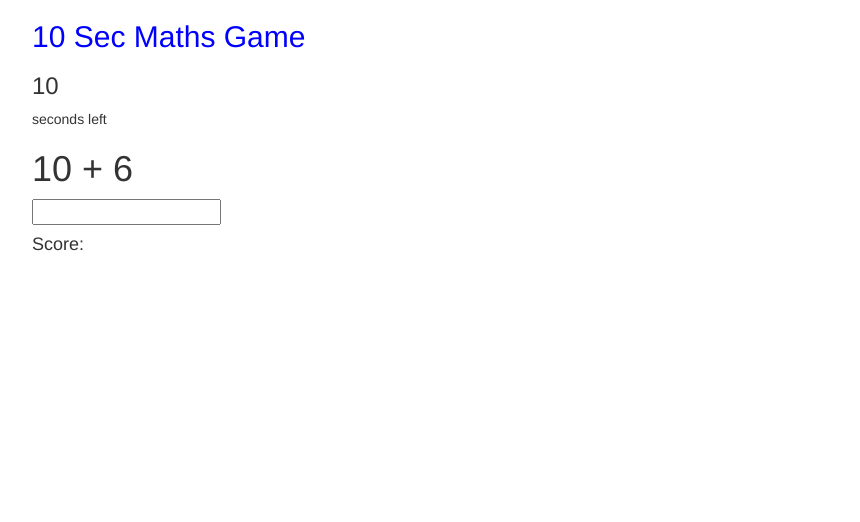
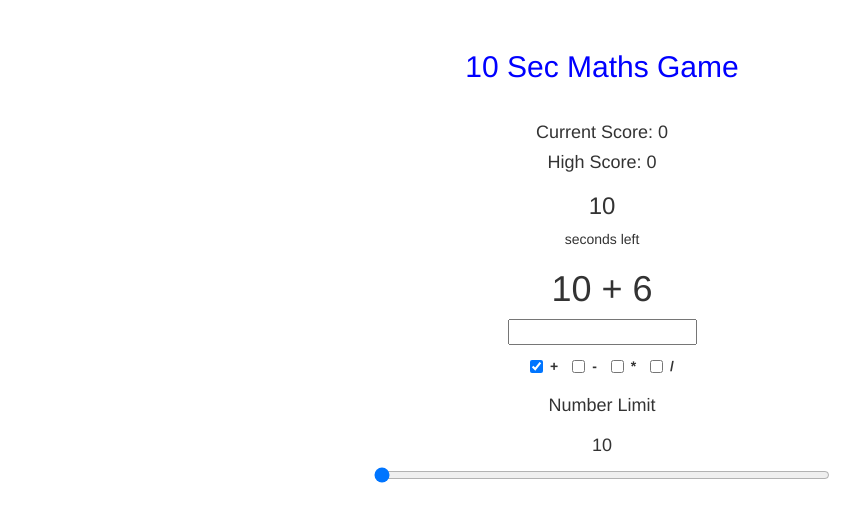
Before and after one commit to eykcheung/10secMathGame, a plain HTML site: page index.html in a window 1280 px wide. Shown: the whole page, without its empty margins (38-898 px from the left). Drawn offline with nearby package versions, Linux system fonts and the light colour scheme.

Commit message:
Commit with bonus features

```diff
--- a/index.css
+++ b/index.css
@@ -1,19 +1,29 @@
 /*index.css*/
 h2 {
   color: blue;
+  padding: 30px;
+}
+
+.inputForm {
+  text-align: center;
+  float: none;
 }
 
 .operatingRow {
-  margin: 0 auto;
-  width: 500px;
-  padding: 30px;
+  padding: 10px;
 }
 
-.col-xs-3 {
-  display: inline-block;
+.operators {
+  font-weight: bold;
 }
 
-#slider {
+#myRange {
   height: 20px;
   background: green;
+  width: 40%;
+  margin: 0 auto;
 }
+
+.slideContainer {
+  /*margin: 0 auto;*/
+}
--- a/index.html
+++ b/index.html
@@ -14,13 +14,59 @@
     <div class="container">
       <div class="row">
         <div class="col-xs-12">
-          <h2>10 Sec Maths Game</h2>
-          <h3 id = "time-left">10</h3>
-          <p>seconds left</p>
+          <h2 class = "text-center">10 Sec Maths Game</h2>
 
-          <h1 id = "equation"></h1>
-          <input id="user-input" type="number" />
-          <h4>Score: <span id = "score"></span></h4>
+          <h4 class = "text-center">Current Score: <span id = "score">0</span></h4>
+          <h4 class = "text-center">High Score: <span id = "highScore">0</span></h4>
+
+          <h3 id = "time-left" class = "text-center">10</h3>
+          <p class = "text-center">seconds left</p>
+
+          <h1 id = "equation" class = "text-center"></h1>
+
+        <div class = "row">
+          <div class = "col-xs-12 inputForm">
+            <input id="user-input" type="number" />
+          </div>
+        </div>
+
+        <div class = "row">
+          <div class = "col-xs-12 text-center operatingRow">
+            <label class = "checkbox-inline">
+              <input type = "checkbox" class = "preventUncheck" id = "inlineCheckboxAdd" value = "optionAddition" checked = "checked"><span class = "operators">+</span>
+            </label>
+            <label class = "checkbox-inline">
+              <input type = "checkbox" class = "preventUncheck" id = "inlineCheckboxSubtract" value = "optionSubtraction"><span class = "operators">-</span>
+            </label>
+            <label class = "checkbox-inline">
+              <input type = "checkbox" class = "preventUncheck" id = "inlineCheckboxMultiply" value = "optionMultiplication"><span class = "operators">*</span>
+            </label>
+            <label class = "checkbox-inline">
+              <input type = "checkbox" class = "preventUncheck" id = "inlineCheckboxDivide" value = "optionDivision"><span class = "operators">/</span>
+            </label>
+          </div>
+        </div>
+
+        <div class = "row">
+          <div class = "col-xs-12 text-center">
+            <h4>Number Limit</h4>
+          </div>
+        </div>
+
+        <div class = "row">
+          <div class = "col-xs-12 text-center">
+            <h4 id = "numberLimit">10</h4>
+          </div>
+        </div>
+
+
+        <div class = "row">
+          <div class = "col-xs-12 slideContainer">
+            <input type="range" min="10" max="50" value="10" step="5" class="slider" id="myRange">
+          </div>
+        </div>
+
+
         </div>
       </div>
     </div>
--- a/index.js
+++ b/index.js
@@ -5,7 +5,17 @@ $(document).ready(function (){
   var currentQuestion;
   var timeLeft = 10;
   var score = 0;
+  var highScore = 0;
   var interval;
+
+
+
+  var slider = document.getElementById("myRange");
+  $('#numberLimit').text(slider.value);
+
+  slider.oninput = function () {
+    $('#numberLimit').text(slider.value);
+  }
 
   var startGame = function () {
     if (!interval) {            //if the interval does not have a value, we can start the interval
@@ -18,6 +28,11 @@ $(document).ready(function (){
           updateTimeLeft(-1);
           $('#time-left').text(timeLeft);
           if (timeLeft === 0) {   //if the interval has an existing value, this ensures a new one does not start
+            if (score > highScore) {
+              highScore = score;
+              $('#highScore').text(highScore);
+            }
+            $('#time-left').text('10');
             clearInterval(interval);
             interval = undefined;
           }
@@ -35,16 +50,59 @@ $(document).ready(function (){
     return Math.ceil(Math.random() * limit);
   }
 
+  //function: Operator Generator
+  var operatorGenerator = function () {
+    var checkedOperators = [];
+
+    //prevent having all checkboxes unchecked
+    $('.preventUncheck').on('change', function (e) {
+      if ($('.preventUncheck:checked').length == 0 && !this.checked) {
+        this.checked = true;
+      }
+    })
+
+    var $testVar = $('.operators');
+    var $checkedCheckboxes = $("input[type='checkbox']:checked");
+
+
+    $checkedCheckboxes.each(function (index, element) {
+      checkedOperators.push($(this).val());
+    })
+
+    var index = randomNumberGenerator(checkedOperators.length - 1);
+
+    return(checkedOperators[index]);
+  }
+
   //function: Question Generator
   var questionGenerator = function () {
+    var operator = operatorGenerator();
+
     var question = {};
-    var num1 = randomNumberGenerator(10);
-    var num2 = randomNumberGenerator(10);
+    var num1 = randomNumberGenerator(slider.value);
+    var num2 = randomNumberGenerator(slider.value);
 
-    question.answer = num1 + num2;
-    question.equation = String(num1) + ' + ' + String(num2);
+    if (operator === 'optionAddition') {
+      question.answer = num1 + num2;
+      question.equation = String(num1) + ' + ' + String(num2);
+    } else if (operator === 'optionSubtraction') {
+      if (num1 >= num2) {
+        question.answer = num1 - num2;
+        question.equation = String(num1) + ' - ' + String(num2);
+      } else {
+        question.answer = num2 - num1;
+        question.equation = String(num2) + ' - ' + String(num1);
+      }
+    } else if (operator === 'optionMultiplication') {
+      question.answer = num1 * num2;
+      question.equation = String(num1) + ' * ' + String(num2);
+    } else if (operator === 'optionDivision') {
+      var num3 = num1 * num2;
+        question.answer = num3 / num1;
+        question.equation = String(num3) + ' / ' + String(num1);
+    }
 
-    return question;    //question is returned as an object with two properties: answer and eqaution
+    return question;    //question is returned as an object with two properties: answer and equation
   }
 
   var renderNewQuestion = function () {
```
